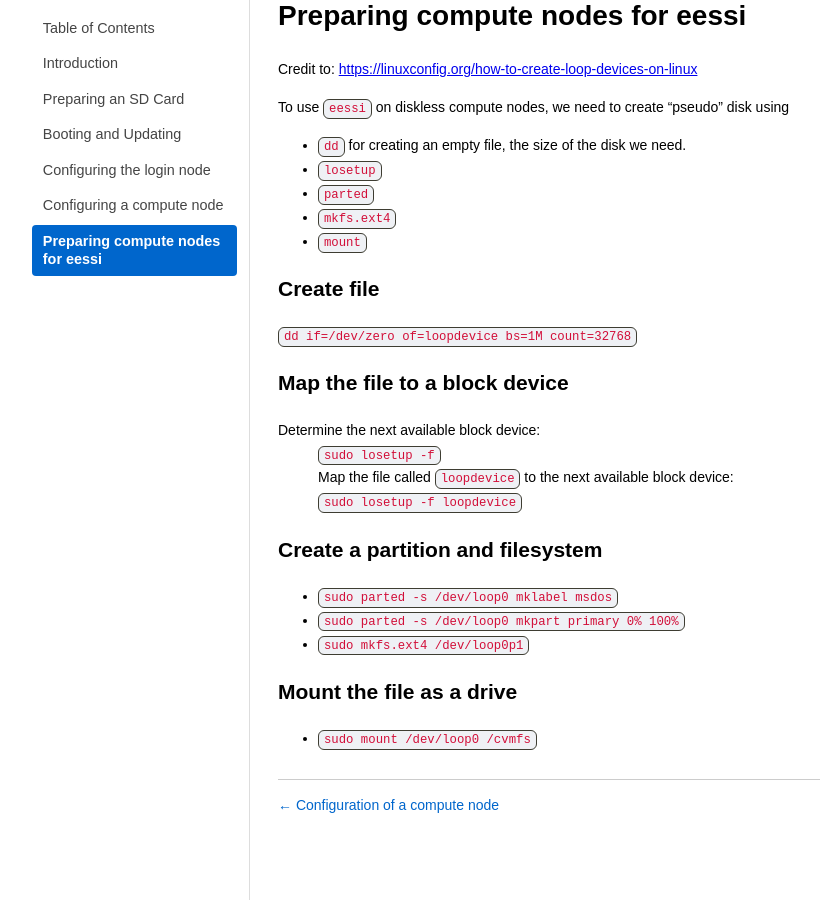
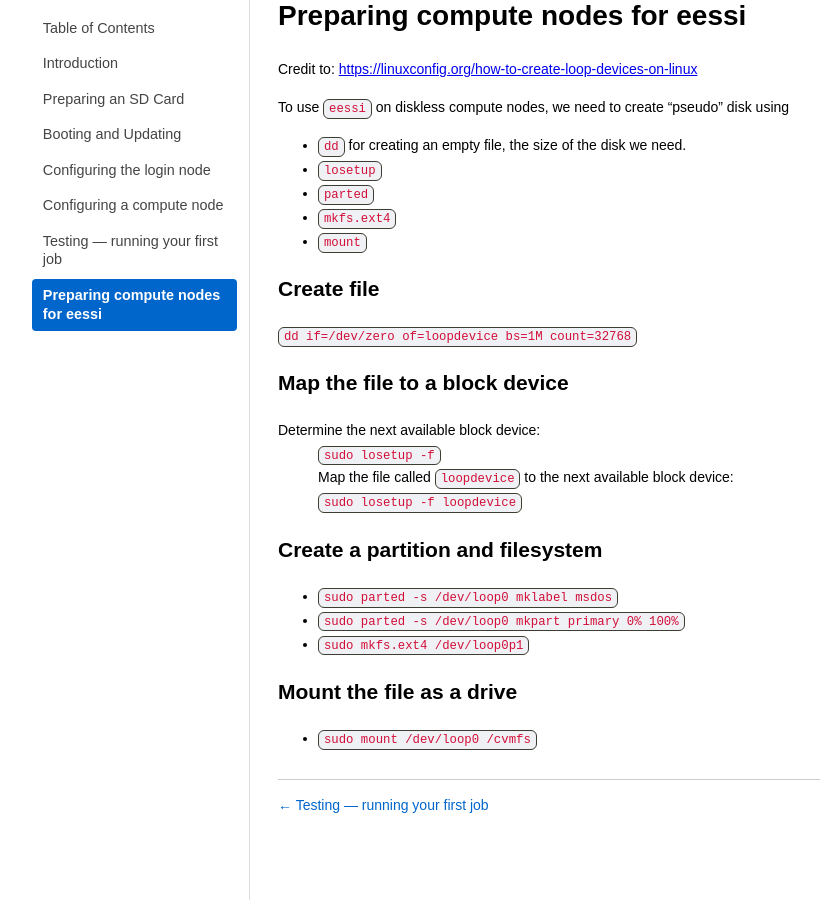
Before and after one commit to carpentriesoffline/Building_a_miniHPC_for_Training, a Jekyll site: the page built from 10-UsingLosetup.md, in a window 1280 px wide and 900 px high, scrolled down 107 px. Shown: the whole window, without its empty margins (70-890 px from the left). Built offline with Jekyll 4.4.1, drawn with Linux system fonts in a browser that asks for light colours; some of the changed lines change nothing that is shown.

Commit message:
Add a section on testing the cluster

````diff
--- /dev/null
+++ b/07-testingMinimal.md
@@ -0,0 +1,117 @@
+---
+layout: default
+title: Testing — running your first job
+---
+
+Before submitting any work, verify that the cluster is healthy and all nodes are visible to
+the scheduler.
+
+## Check cluster status
+
+From the login node, run:
+
+```bash
+sinfo
+```
+
+You should see your compute node listed as `idle`:
+
+```text
+PARTITION        AVAIL  TIMELIMIT  NODES  STATE NODELIST
+pixiecluster*       up   infinite      1   idle pixie02
+```
+
+If the node shows `down` or `unknown`, check that `slurmd` is running on the compute node:
+
+```bash
+ssh pixie002 systemctl status slurmd
+```
+
+## Submit a minimal batch job
+
+Create a file called `hello.sh`:
+
+```bash
+#!/bin/bash
+#SBATCH --job-name=hello
+#SBATCH --output=hello-%j.out
+#SBATCH --ntasks=1
+
+echo "Hello from $(hostname) at $(date)"
+```
+
+Submit it:
+
+```bash
+sbatch hello.sh
+```
+
+Slurm will print a job ID, e.g. `Submitted batch job 1`.
+
+## Check job status
+
+```bash
+squeue
+```
+
+While the job is running you will see it listed. Once it completes the queue will be empty.
+Check the output file (replace `1` with your job ID):
+
+```bash
+cat hello-1.out
+```
+
+Expected output:
+
+```
+Hello from pixie02 at Fri Jun 13 10:00:00 BST 2026
+```
+
+The hostname should be your compute node, not the login node.
+
+## Run an interactive job
+
+For debugging it is often useful to get a shell directly on a compute node:
+
+```bash
+srun --pty bash
+```
+
+Your prompt will change to reflect the compute node hostname. Type `exit` to return to the
+login node.
+
+## Test the shared filesystem
+
+Jobs can read and write to `/sharedfs` from any node. Verify this round-trips correctly:
+
+```bash
+#!/bin/bash
+#SBATCH --job-name=sharedfs-test
+#SBATCH --output=sharedfs-%j.out
+#SBATCH --ntasks=1
+
+echo "written by $(hostname)" > /sharedfs/test.txt
+cat /sharedfs/test.txt
+```
+
+After the job completes, confirm the file is visible from the login node:
+
+```bash
+cat /sharedfs/test.txt
+```
+
+## Test a multi-node job
+
+If you have more than one compute node, verify that Slurm can span them:
+
+```bash
+#!/bin/bash
+#SBATCH --job-name=multinode
+#SBATCH --output=multinode-%j.out
+#SBATCH --ntasks-per-node=1
+#SBATCH --nodes=2
+
+srun hostname
+```
+
+The output file should contain one line per node.
--- a/_data/navigation.yml
+++ b/_data/navigation.yml
@@ -12,5 +12,7 @@
   link: 04-configurationLogin.html
 - name: Configuration of a compute node
   link: 05-configurationCompute.html
+- name: Testing — running your first job
+  link: 07-testingMinimal.html
 - name: Setting up a loop device
   link: 10-UsingLosetup.html
````
